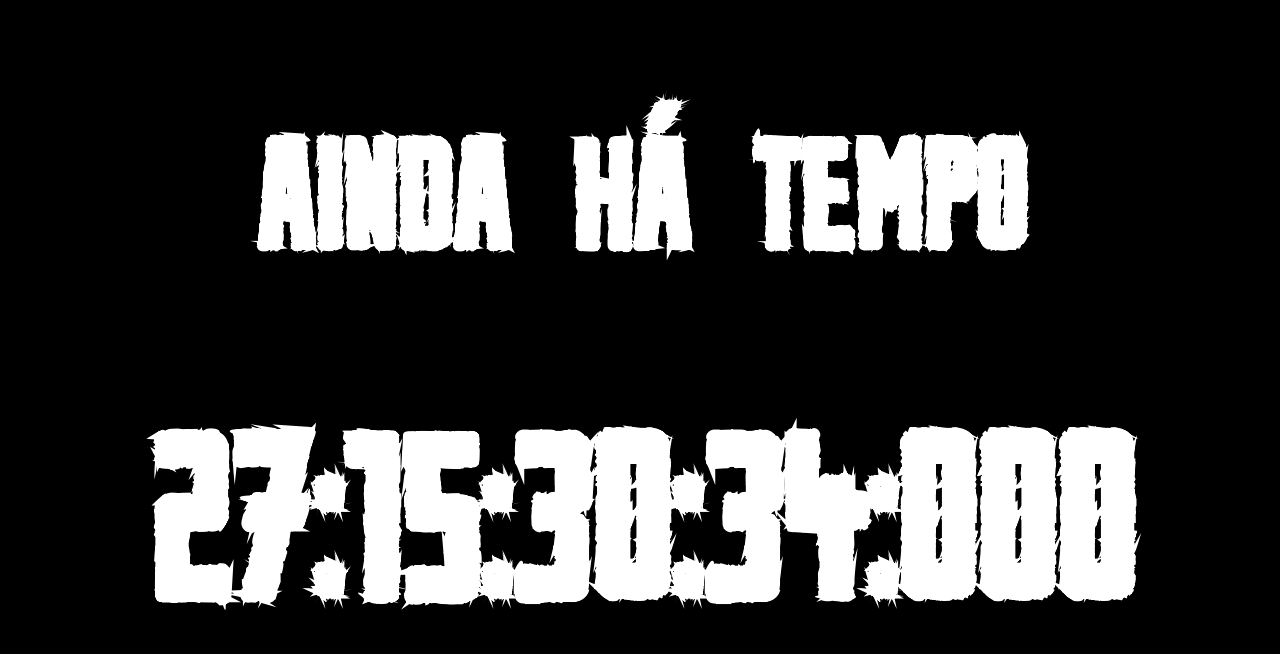
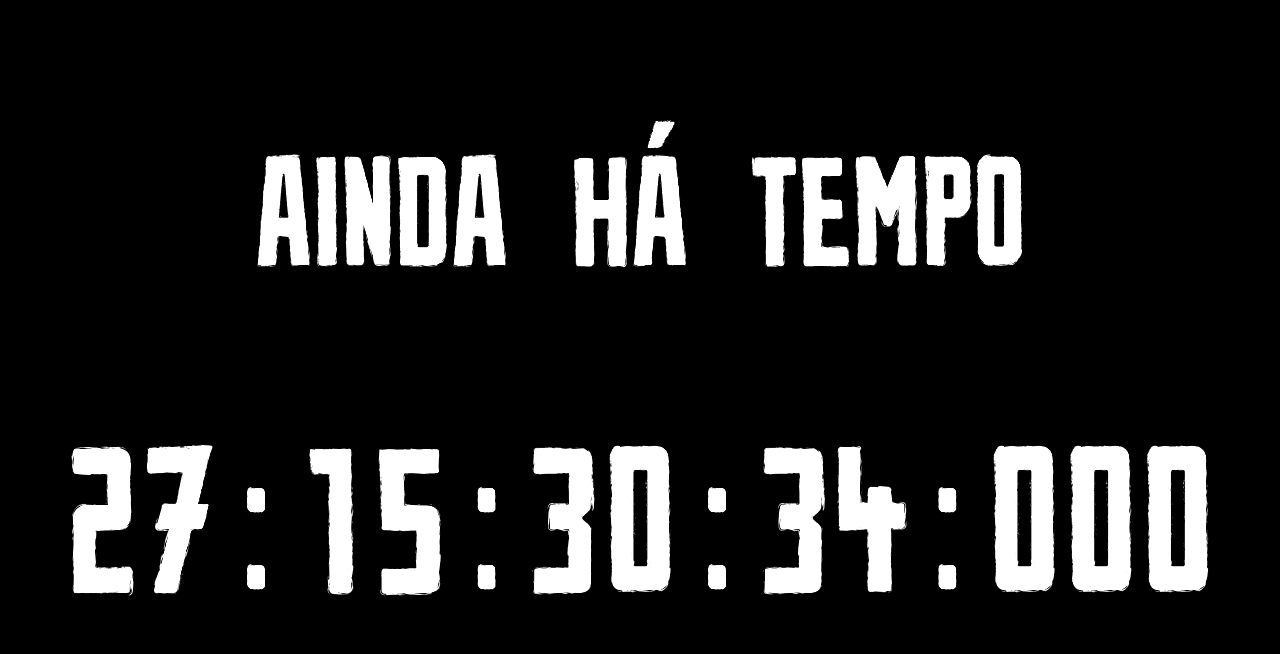
Before and after one commit to ranisalt/aindahatempo, a plain HTML site: page index.html in a window 1280 px wide. Shown: the part 73-727 px from the top of the page. Drawn offline with nearby package versions, Linux system fonts and the light colour scheme.

Commit message:
Fix font and stop number flickering

```diff
--- a/index.css
+++ b/index.css
@@ -1,5 +1,3 @@
-html, body { background: #000; color: #fff; }
-
 @font-face {
     font-family: 'urban_brushregular';
     src: url('fonts/urban_brush-webfont.woff2') format('woff2'),
@@ -7,7 +5,12 @@ html, body { background: #000; color: #fff; }
          url('fonts/urban_brush-webfont.ttf') format('truetype');
     font-weight: normal;
     font-style: normal;
+}
 
+html, body {
+    background: #000;
+    color: #fff;
+    font-family: 'urban_brushregular';
 }
 
 .viewport {
@@ -19,5 +22,18 @@ html, body { background: #000; color: #fff; }
     width: 100vw;
 }
 
-.title { font-family: 'urban_brushregular'; font-size: 12vw; text-transform: uppercase; }
-.countdown { font-family: 'urban_brushregular'; font-size: 18vw; font-weight: 700; }
+.title {
+    font-size: 12vw;
+    text-transform: uppercase;
+    font-weight: 400;
+}
+.countdown {
+    font-size: 16vw;
+    font-weight: 400;
+}
+
+.monospace .char {
+    display: inline-block;
+    width: 6vw;
+    text-align: center;
+}
--- a/index.html
+++ b/index.html
@@ -12,8 +12,7 @@
     <header>
       <h1 class="title">ainda há tempo</h1>
     </header>
-    <section class="countdown">
-      {{ countdown }}
+    <section class="countdown monospace">
     </section>
     </main>
     <script src="index.js"></script>
--- a/index.js
+++ b/index.js
@@ -8,6 +8,30 @@
 
   function leadingZero(num, width = 2) {
     return Math.floor(num).toFixed().padStart(width, '0')
+  }
+
+  // https://stackoverflow.com/questions/10149330/force-non-monospace-font-into-fixed-width-using-css
+  // ¯\_(ツ)_/¯
+  function wrapLetters($element) {
+    for (var i = 0; i < $element.childNodes.length; i++) {
+      var $child = $element.childNodes[i];
+
+      if ($child.nodeType === Node.TEXT_NODE) {
+        var $wrapper = document.createDocumentFragment();
+
+        for (var i = 0; i < $child.nodeValue.length; i++) {
+          var $char = document.createElement('span');
+          $char.className = 'char';
+          $char.textContent = $child.nodeValue.charAt(i);
+
+          $wrapper.appendChild($char);
+        }
+
+        $element.replaceChild($wrapper, $child);
+      } else if ($child.nodeType === Node.ELEMENT_NODE) {
+        wrapLetters($child);
+      }
+    }
   }
 
   document.addEventListener('DOMContentLoaded', ev => {
@@ -36,6 +60,7 @@
         msecs = leadingZero(distance % msPerSec, 3)
 
       countdown.innerHTML = `${days}:${hours}:${mins}:${secs}:${msecs}`
+      wrapLetters(countdown)
     }
 
     window.requestAnimationFrame(updateCountdown)
```
